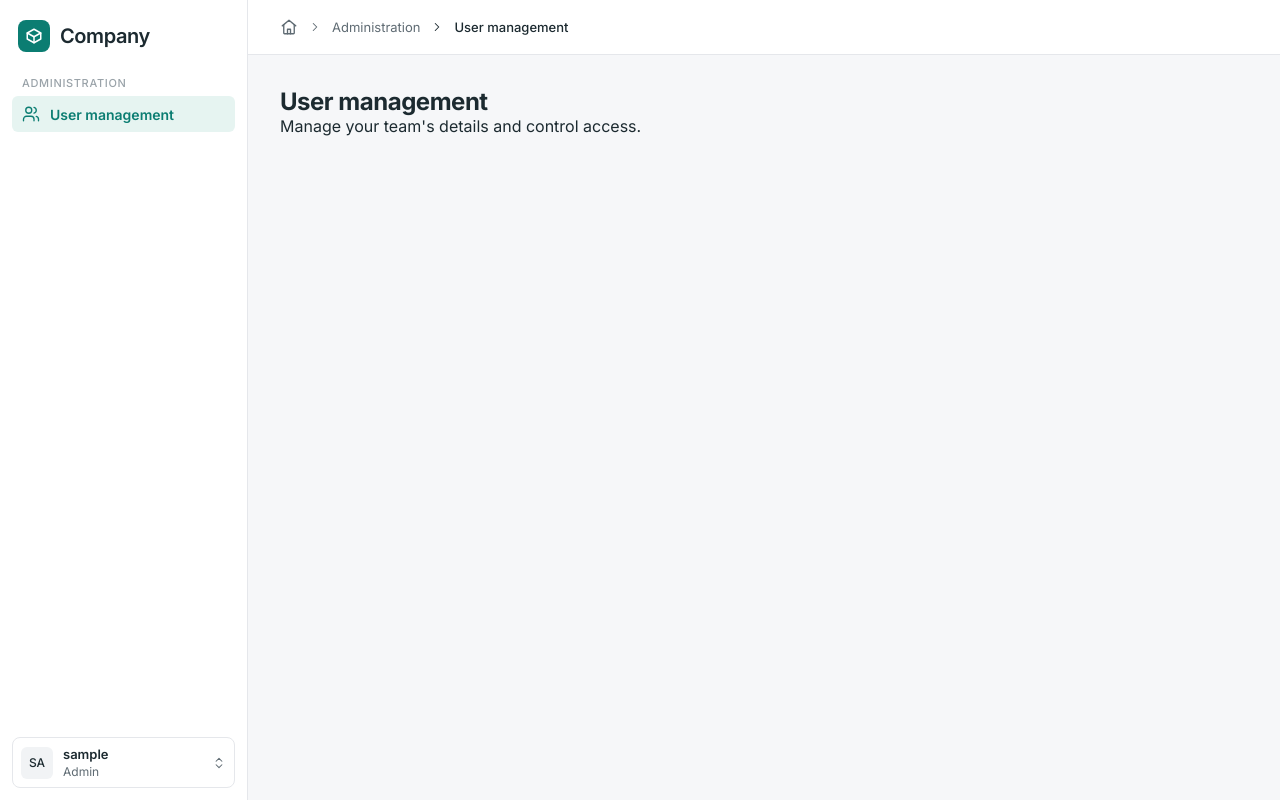
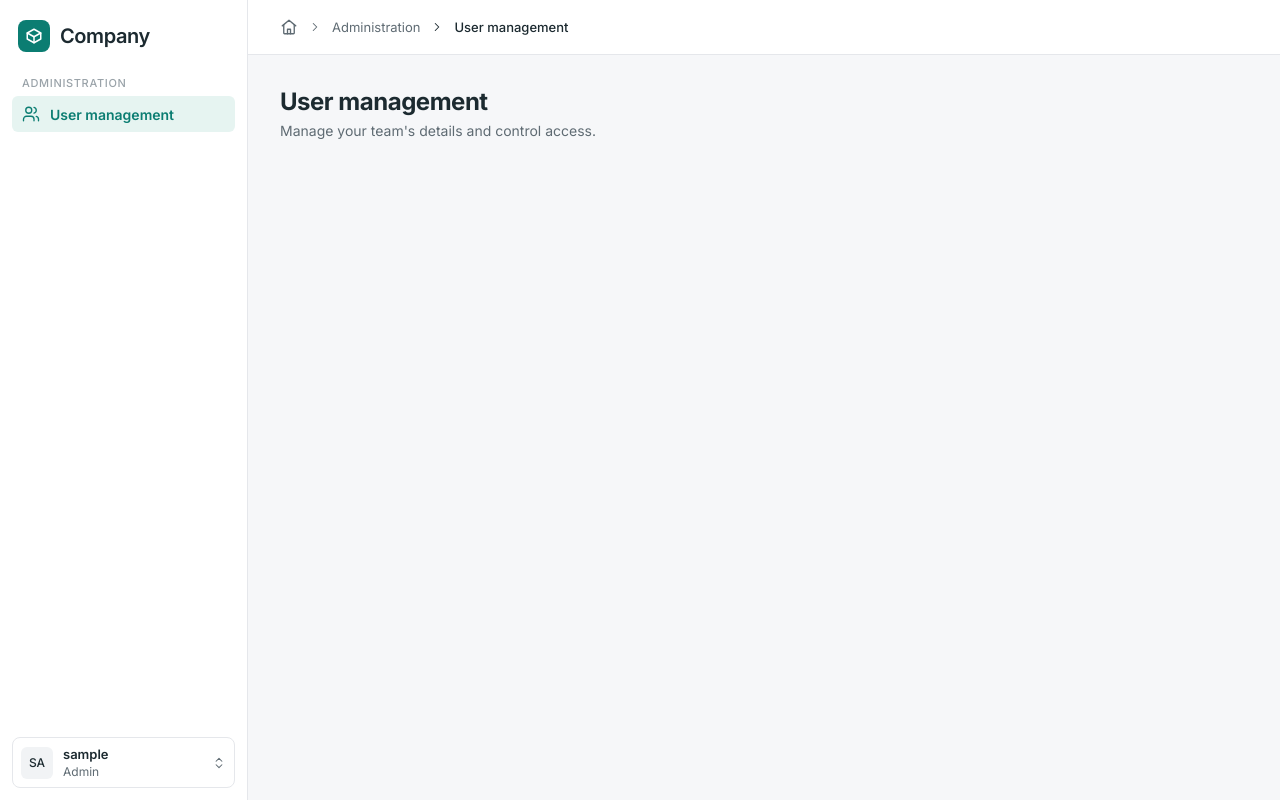
Before and after one commit to LimWaiLeongJeremy/Inventory-Management-System-Web-Based, a Flask app: page /users in a window 1280 px wide. Run offline with Flask 3, Linux system fonts and the light colour scheme; the visitor is signed in with stand-in values (Sample User, id 1).

Commit message:
added page subitle css

```diff
--- a/frontend/assets/css/dashboard.css
+++ b/frontend/assets/css/dashboard.css
@@ -120,6 +120,12 @@ button { font: inherit; color: inherit; }
   font-size: 24px;
   font-weight: 700;
   letter-spacing: -0.02em;
+}
+
+.page-subtitle {
+  margin-top: 6px;
+  font-size: 14px;
+  color: var(--text-muted);
 }
 
 /* Sidebar */
```
